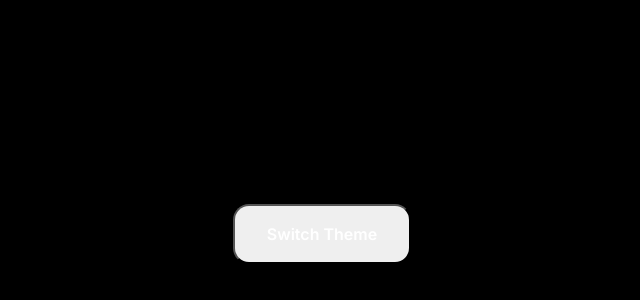
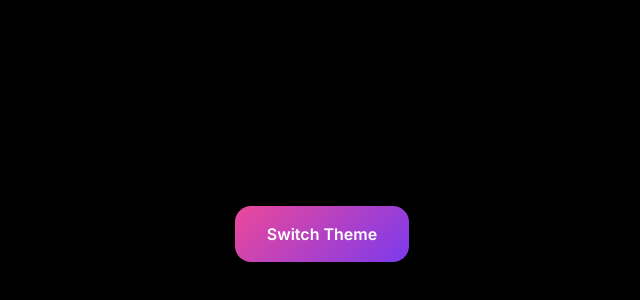
Before and after one commit to andreaselmi/flowky, a React (Vite) app: page / in a window 1280 px wide. Shown: the part 166-466 px from the top of the page, without its empty margins (318-958 px from the left). Built offline with nearby package versions, Linux system fonts and the light colour scheme.

Commit message:
fix: apply variant from props

```diff
--- a/src/components/button/button.tsx
+++ b/src/components/button/button.tsx
@@ -10,7 +10,7 @@ interface ButtonProps {
 
 const Button = ({ onClick, children, variant = 'primary' }: ButtonProps) => {
 	return (
-		<button className={clsx(styles.button, variant === 'secondary' && styles.secondary)} onClick={onClick}>
+		<button className={clsx(styles.button, styles[variant])} onClick={onClick}>
 			{children}
 		</button>
 	);
--- a/src/features/home/home.tsx
+++ b/src/features/home/home.tsx
@@ -7,7 +7,7 @@ const Home = () => {
 	const { toggleTheme } = useTheme()
 	return (
 		<div className={styles.home}>
-			<Button onClick={toggleTheme} variant='secondary'>
+			<Button onClick={toggleTheme} variant='primary'>
 				Switch Theme
 			</Button>
 		</div>
```
